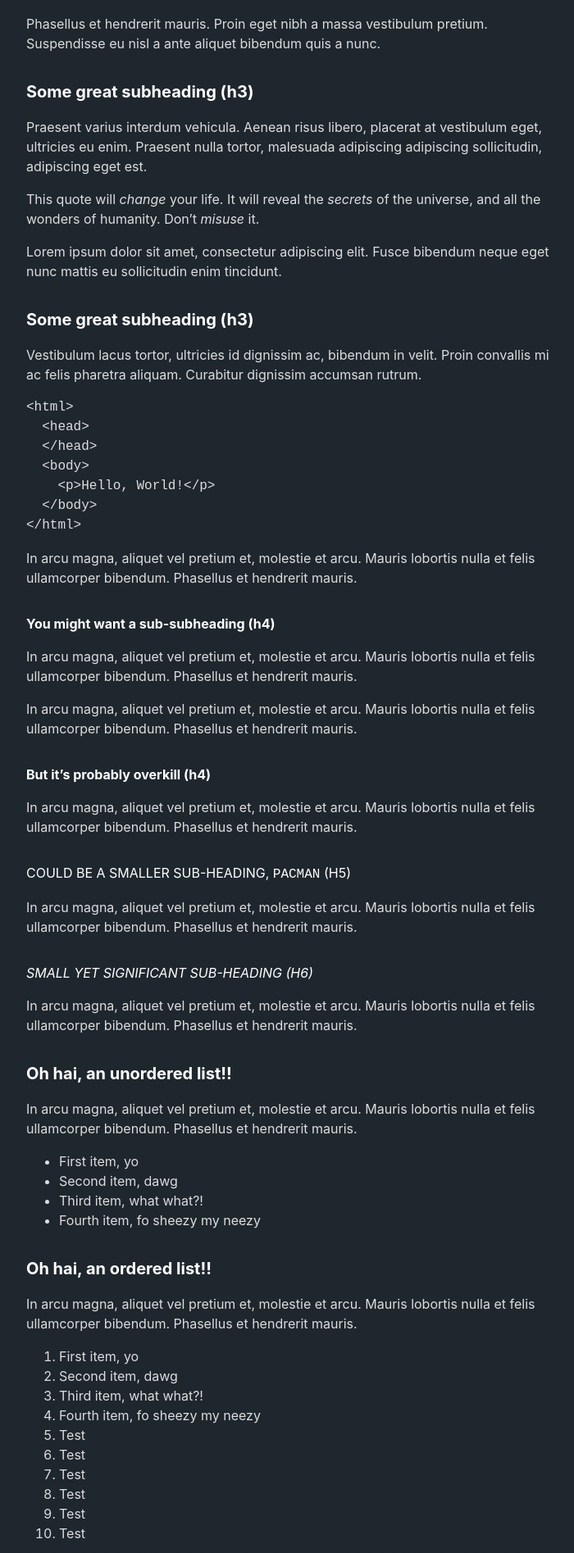
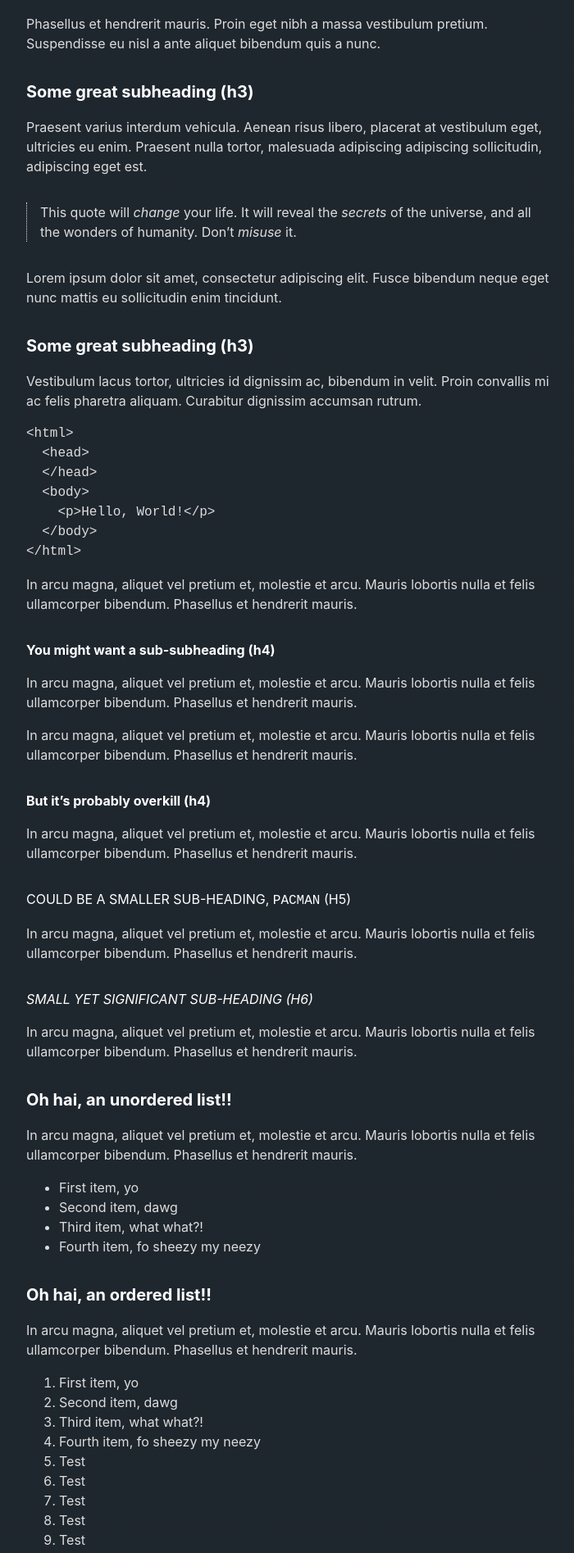
Before and after one commit to joeyfoo/slate, a Jekyll site: the page built from docs.md, in a window 1280 px wide. Shown: the part 2690-4585 px from the top of the page at 82% size, without its empty margins (432-1132 px from the left). Built offline with Jekyll 4.4.1, drawn with Linux system fonts in a browser that asks for light colours.

Commit message:
Add blockquote styles

```diff
--- a/_sass/slate/style.scss
+++ b/_sass/slate/style.scss
@@ -199,6 +199,7 @@ label{
     font-weight: bold;
     padding: 0.25rem 0;
 }
+
 input[type=text],
 input[type=date],
 input[type=time],
@@ -214,6 +215,11 @@ input[type=button]
     &:hover, &:focus{
         border-color: $color-text;
     }
+}
+
+blockquote{
+    padding-left: 1rem;
+    border-left: 1px dotted currentColor;
 }
 
 .lead{
@@ -365,7 +371,9 @@ main{
                 & > *{
                     max-width: $width-narrow;
                     margin: 0 auto 1rem;
-
+                }
+                & > blockquote{
+                    margin: 2rem auto;
                 }
                 & > .wide{
                     max-width: none;
```
